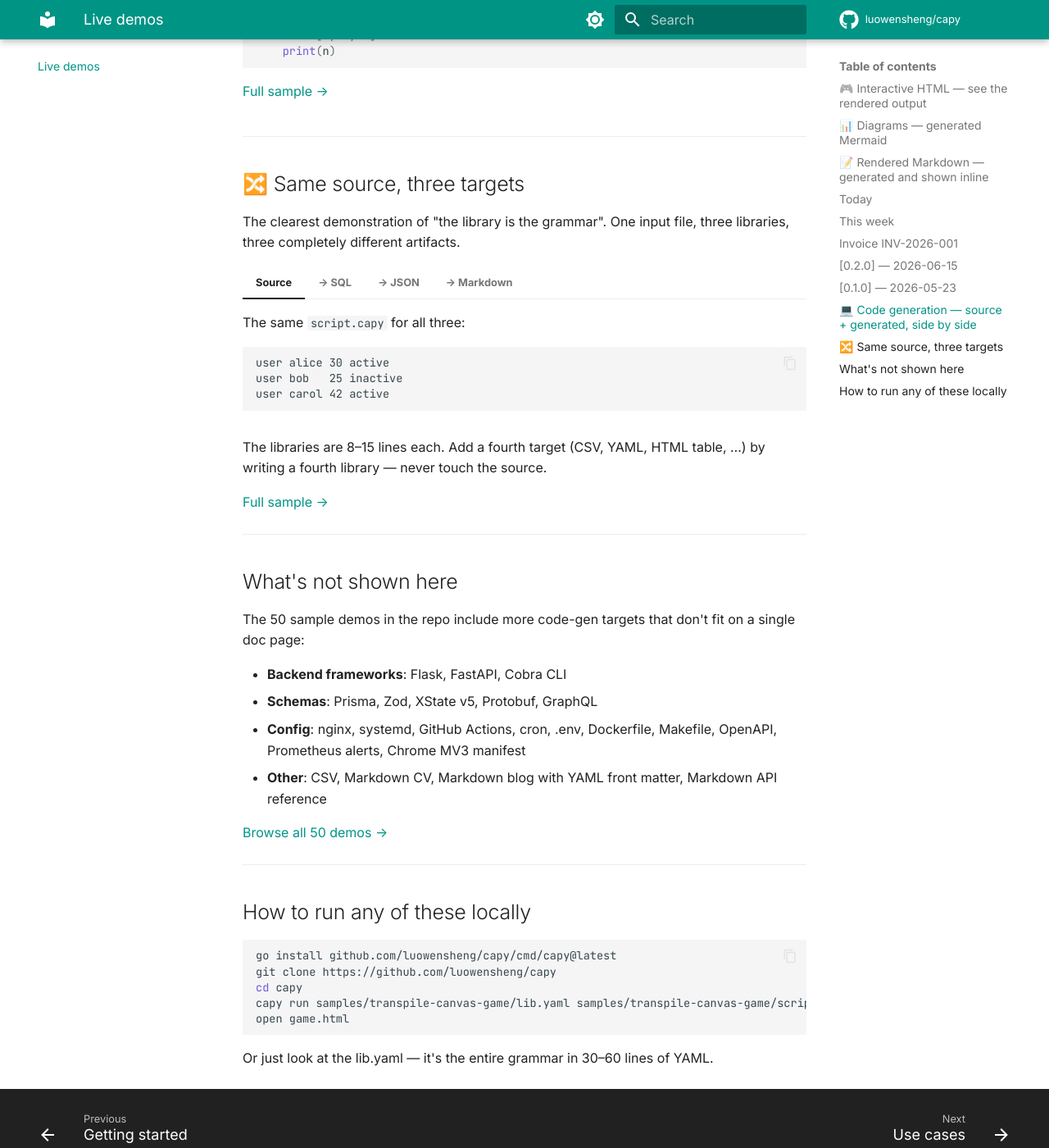
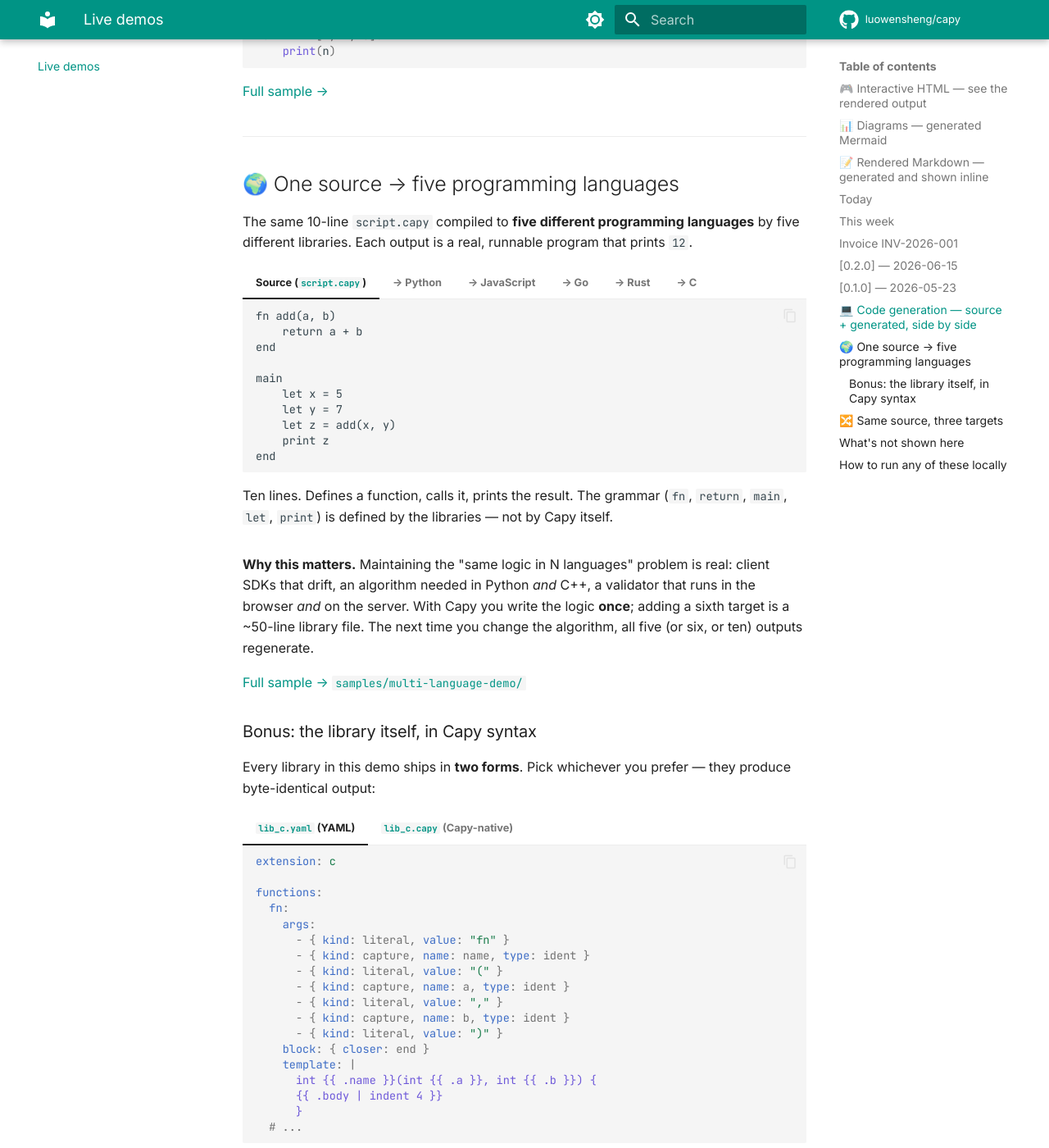
Before and after one commit to luowensheng/capy, an MkDocs documentation site: the page built from docs/showcase.md, in a window 1280 px wide and 1400 px high, scrolled down 4541 px. Shown: the whole window at 82% size. Built offline with MkDocs 1.6.1 and Material for MkDocs 9.7.7, drawn with Linux system fonts in a browser that asks for light colours; comment, search, counter and statistics services are not loaded; some of the changed text lies outside the part shown.

Commit message:
feat(lib): support .capy library files alongside YAML
Libraries can now be written in Capy's own native syntax (.capy) in
addition to YAML. The loader dispatches on file extension; both
formats produce the same in-memory RawLibrary DTO and run through
the same engine — output is byte-identical.

New file format (line-oriented, indentation-sensitive):

  extension <STR>
  output_file <STR>

  function NAME
      priority <INT>
      arg literal "..."
      arg capture <NAME> <TYPE>
      block_closer <NAME>
      block_open "..." close "..."
      template_str "..."
      template:
          <indented body, ends at dedent>
      run:
          <indented body, ends at dedent>
  end

  file_template:
      <indented body>

Why this exists. A YAML library forces context-switching between two
grammars on every edit — Capy syntax for the user-facing language,
YAML syntax for describing it. For libraries with multi-line
templates the constant whitespace-discipline switch burns cycles.
.capy libraries collapse this to one grammar: same indentation rules,
same string literal rules, same comment syntax as Capy source.

Trade-off: .capy gives up YAML's universal tooling (yq, JSON schema,
language servers); YAML retains it. Capy supports both — pick the
format that fits the workflow. Two formats, one library.

Changes:

- infra/capy_lib_parser.go — line-based parser producing RawLibrary
- orchestrator/features/make_library_loader.go — extension dispatch
- samples/multi-language-demo/lib_{python,javascript,go,rust,c}.capy
  — all five demo libraries now ship in BOTH formats
- cmd/capy/capy_lib_integration_test.go — round-trip test asserting
  byte-identical output across all five language targets
- infra/capy_lib_parser_test.go — unit tests for the parser
- docs/capy-libraries.md — new page documenting the format
- docs/showcase.md — multi-language demo section + YAML/Capy side-by-side
- docs/index.md, README.md — link to the new docs page

Co-Authored-By: Claude Opus 4.7 (1M context) <noreply@anthropic.com>

````diff
--- a/docs/showcase.md
+++ b/docs/showcase.md
@@ -655,6 +655,181 @@ the generated file, run it.
 
 ---
 
+## 🌍 One source → five programming languages
+
+The same 10-line `script.capy` compiled to **five different
+programming languages** by five different libraries. Each output is a
+real, runnable program that prints `12`.
+
+=== "Source (`script.capy`)"
+
+    ```
+    fn add(a, b)
+        return a + b
+    end
+
+    main
+        let x = 5
+        let y = 7
+        let z = add(x, y)
+        print z
+    end
+    ```
+
+    Ten lines. Defines a function, calls it, prints the result. The
+    grammar (`fn`, `return`, `main`, `let`, `print`) is defined by the
+    libraries — not by Capy itself.
+
+=== "→ Python"
+
+    ```python
+    def add(a, b):
+        return a + b
+
+
+    if __name__ == "__main__":
+        x = 5
+        y = 7
+        z = add(x, y)
+        print(z)
+    ```
+
+=== "→ JavaScript"
+
+    ```javascript
+    function add(a, b) {
+      return a + b;
+    }
+
+
+    (function main() {
+      const x = 5;
+      const y = 7;
+      const z = add(x, y);
+      console.log(z);
+    })();
+    ```
+
+=== "→ Go"
+
+    ```go
+    package main
+
+    import "fmt"
+
+
+    func add(a int, b int) int {
+        return a + b
+    }
+
+
+    func main() {
+        x := 5
+        y := 7
+        z := add(x, y)
+        fmt.Println(z)
+    }
+    ```
+
+=== "→ Rust"
+
+    ```rust
+    fn add(a: i32, b: i32) -> i32 {
+        return a + b;
+    }
+
+
+    fn main() {
+        let x: i32 = 5;
+        let y: i32 = 7;
+        let z: i32 = add(x, y);
+        println!("{}", z);
+    }
+    ```
+
+=== "→ C"
+
+    ```c
+    #include <stdio.h>
+
+    int add(int a, int b) {
+        return a + b;
+    }
+
+
+    int main(void) {
+        int x = 5;
+        int y = 7;
+        int z = add(x, y);
+        printf("%d\n", z);
+        return 0;
+    }
+    ```
+
+**Why this matters.** Maintaining the "same logic in N languages"
+problem is real: client SDKs that drift, an algorithm needed in
+Python *and* C++, a validator that runs in the browser *and* on the
+server. With Capy you write the logic **once**; adding a sixth target
+is a ~50-line library file. The next time you change the algorithm,
+all five (or six, or ten) outputs regenerate.
+
+[Full sample → `samples/multi-language-demo/`](https://github.com/luowensheng/capy/tree/main/samples/multi-language-demo)
+
+### Bonus: the library itself, in Capy syntax
+
+Every library in this demo ships in **two forms**. Pick whichever you
+prefer — they produce byte-identical output:
+
+=== "`lib_c.yaml` (YAML)"
+
+    ```yaml
+    extension: c
+
+    functions:
+      fn:
+        args:
+          - { kind: literal, value: "fn" }
+          - { kind: capture, name: name, type: ident }
+          - { kind: literal, value: "(" }
+          - { kind: capture, name: a, type: ident }
+          - { kind: literal, value: "," }
+          - { kind: capture, name: b, type: ident }
+          - { kind: literal, value: ")" }
+        block: { closer: end }
+        template: |
+          int {{ .name }}(int {{ .a }}, int {{ .b }}) {
+          {{ .body | indent 4 }}
+          }
+      # ...
+    ```
+
+=== "`lib_c.capy` (Capy-native)"
+
+    ```
+    extension c
+
+    function fn
+        arg literal "fn"
+        arg capture name ident
+        arg literal "("
+        arg capture a ident
+        arg literal ","
+        arg capture b ident
+        arg literal ")"
+        block_closer end
+        template:
+            int {{ .name }}(int {{ .a }}, int {{ .b }}) {
+            {{ .body | indent 4 }}
+            }
+    end
+    ```
+
+Capy supports **both formats** for libraries — the loader dispatches
+on file extension. See [`.capy` libraries](capy-libraries.md) for the
+full grammar and trade-offs.
+
+---
+
 ## 🔀 Same source, three targets
 
 The clearest demonstration of "the library is the grammar". One
--- a/mkdocs.yml
+++ b/mkdocs.yml
@@ -54,6 +54,7 @@ nav:
     - Single-page brief: CAPY_FOR_LLMS.md
   - Guide:
     - Library authoring: library-authoring.md
+    - ".capy libraries": capy-libraries.md
     - Language reference: language-reference.md
     - Inner DSL: inner-dsl.md
     - Types: types.md
````
Also changed, not shown: README.md (+1 -0 lines), docs/capy-libraries.md (added, +181 -0 lines), docs/index.md (+4 -2 lines), samples/multi-language-demo/README.md (+30 -0 lines), 9 other files.
